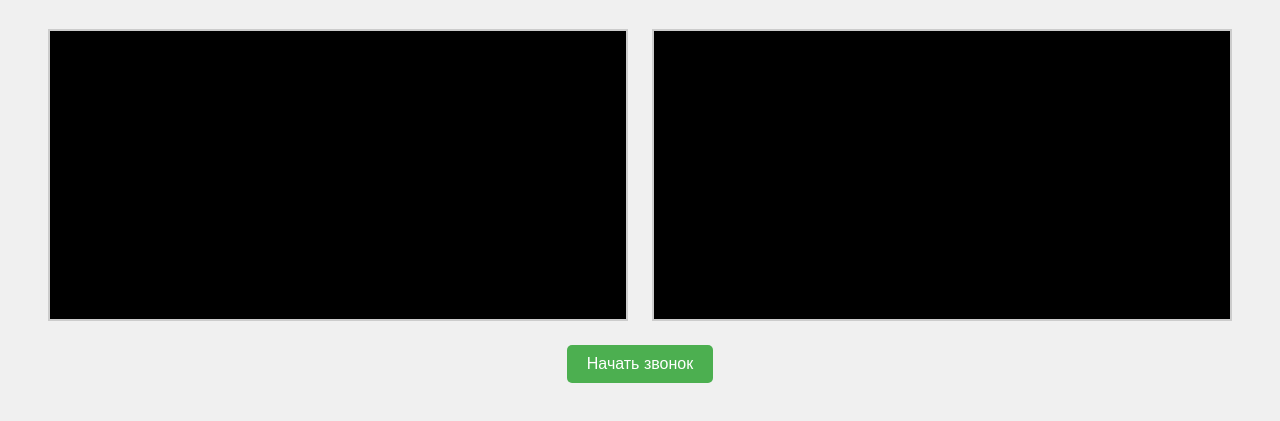
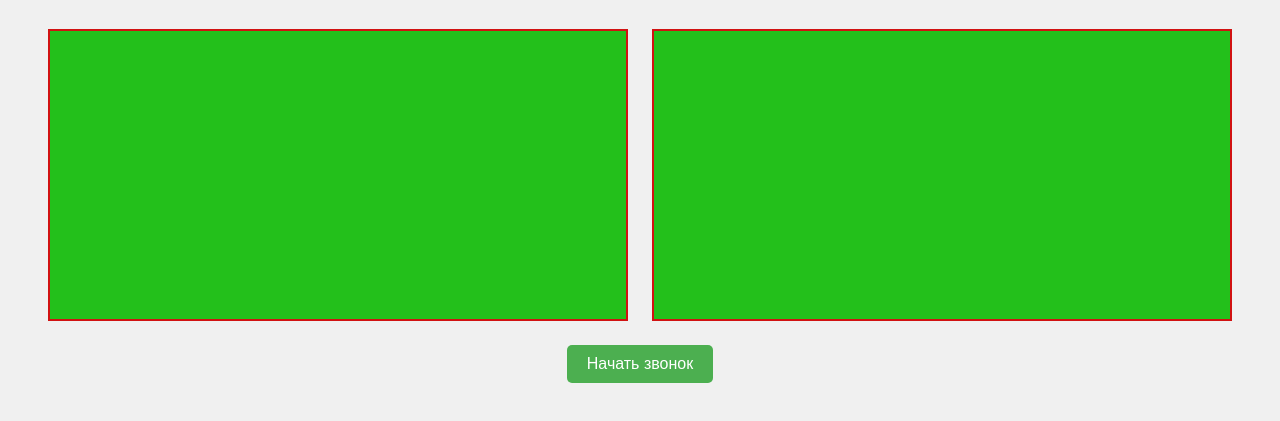
Before and after one commit to seniyacat/video-chat, a plain HTML site: page index.html in a window 1280 px wide. Shown: the part 61-482 px from the top of the page. Drawn offline with Linux system fonts and the light colour scheme.

Commit message:
Изменил цвет

```diff
--- a/index.html
+++ b/index.html
@@ -15,8 +15,8 @@
     video {
       width: 45%;
       margin: 10px;
-      border: 2px solid #ccc;
-      background-color: #000;
+      border: 2px solid #d11212;
+      background-color: #23c01b;
     }
     button {
       padding: 10px 20px;
```
Also changed, not shown: video-chat-server/package.json (deleted, +0 -15 lines), 2 other files.
